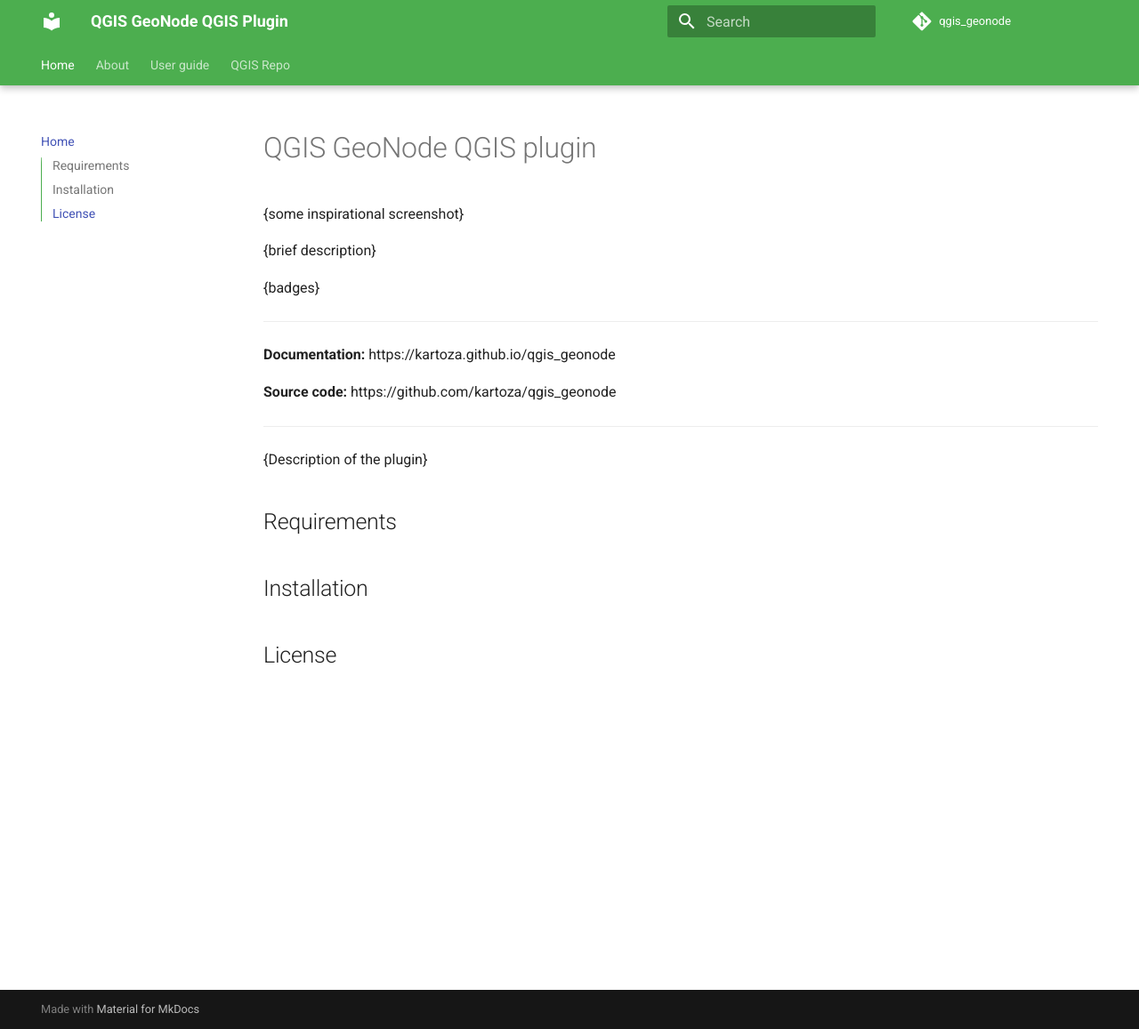
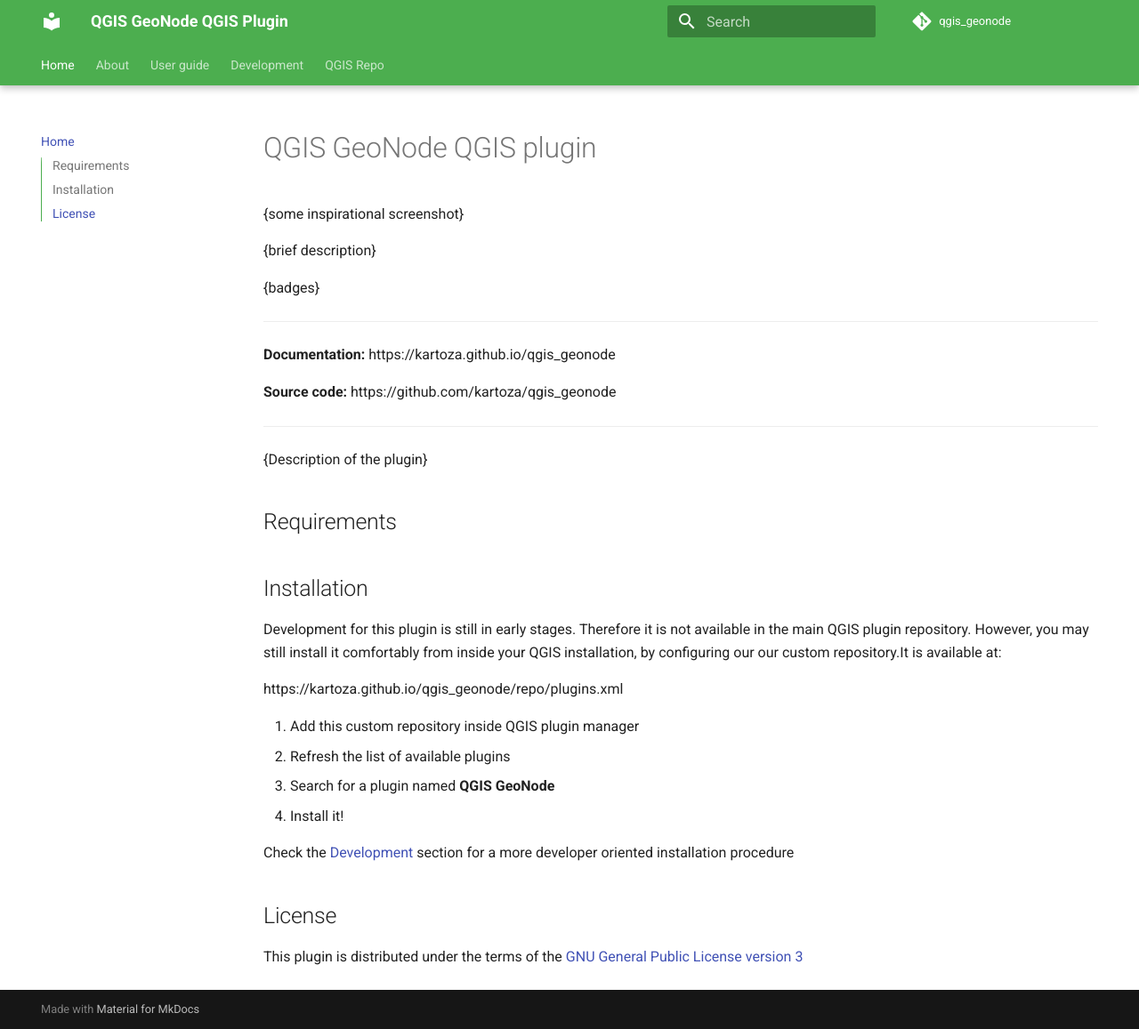
Before and after one commit to GeoNode/QGISGeoNodePlugin, an MkDocs documentation site: the page built from docs/index.md, in a window 1280 px wide and 1157 px high. Shown: the whole window at 89% size. Built offline with MkDocs 1.6.1 and Material for MkDocs 9.7.7, drawn with Linux system fonts in a browser that asks for light colours; comment, search, counter and statistics services are not loaded.

Commit message:
Add documentation for development and release procedures (#50)
fixes #48
fixes #49

```diff
--- a/docs/index.md
+++ b/docs/index.md
@@ -20,4 +20,23 @@
 
 ## Installation
 
+Development for this plugin is still in early stages. Therefore it is not available in
+the main QGIS plugin repository. However, you may still install it comfortably from
+inside your QGIS installation, by configuring our our custom repository.It is available
+at:
+
+https://kartoza.github.io/qgis_geonode/repo/plugins.xml
+
+1. Add this custom repository inside QGIS plugin manager
+2. Refresh the list of available plugins
+2. Search for a plugin named **QGIS GeoNode**
+2. Install it!
+
+Check the [Development](development.md) section for a more developer oriented
+installation procedure
+
+
 ## License
+
+This plugin is distributed under the terms of the
+[GNU General Public License version 3](https://www.gnu.org/licenses/gpl-3.0.en.html)
--- a/mkdocs.yml
+++ b/mkdocs.yml
@@ -11,6 +11,7 @@
   - Home: 'index.md'
   - About: 'about.md'
   - User guide: 'user-guide.md'
+  - Development: 'development.md'
   - QGIS Repo: 'repo/plugins.xml'
 
 theme:
```
Also changed, not shown: README.md (+3 -50 lines), docs/development.md (added, +96 -0 lines).
